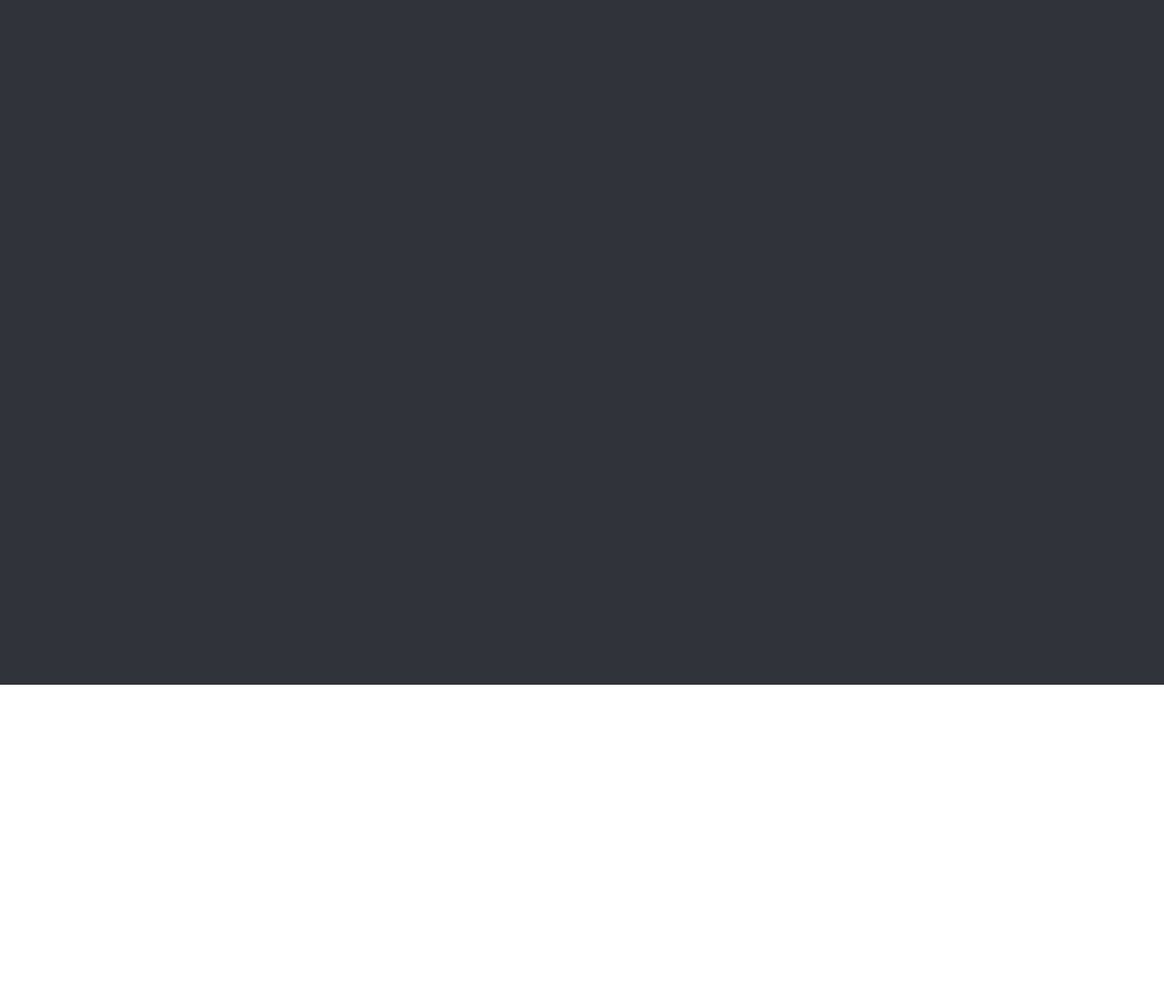
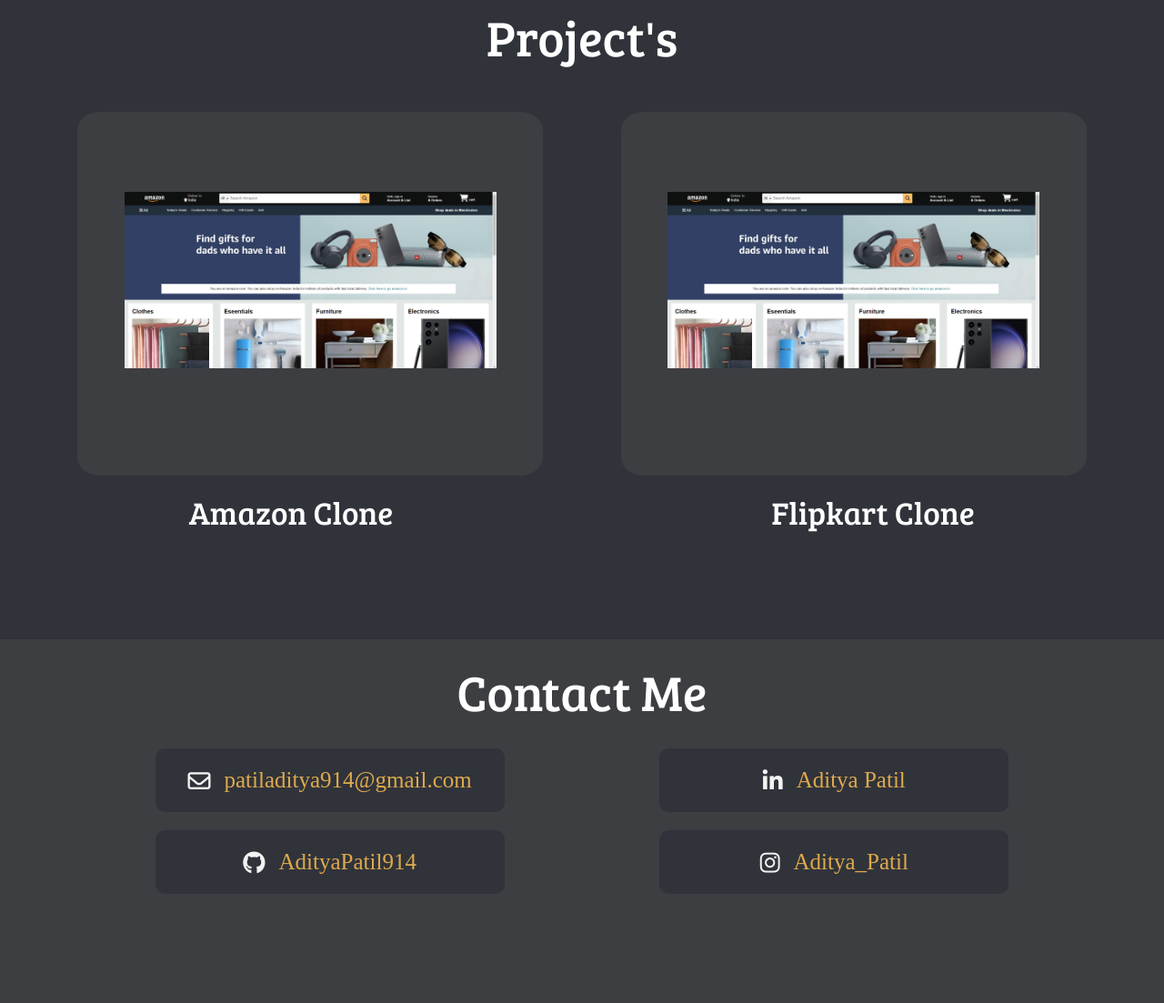
Before and after one commit to Bug-pirate/CodeSoft-Task-1, a plain HTML site: page index.html in a window 1280 px wide. Shown: the part 2027-3130 px from the top of the page at 91% size. Before the commit the page ends 2780 px from the top, so only its background shows below. Drawn offline with Linux system fonts and the light colour scheme.

Commit message:
web 2nd phase

```diff
--- a/Style.css
+++ b/Style.css
@@ -112,7 +112,9 @@
     align-items: center;
     justify-content: space-evenly;
     background-color: #34353a;
+
 }
+
 
 .name-section{
     height: 200px;
@@ -188,7 +190,7 @@
 }
 
 .about-section{
-    height: 2000px;
+    height: 1250px;
     background-color: #31333b;
 }
 
@@ -216,6 +218,7 @@
     font-size: 55px;
     font-family: 'Bree Serif', serif;
     color: white;
+
 
 }
 
@@ -285,7 +288,7 @@
 }
 
 .sql{
-    background-image: url("sql.png");
+    background-image: url("react.png");
 }
 
 .Mongo{
@@ -306,3 +309,165 @@
     border-radius: 10%;
 
 }
+
+
+.project-section{
+    height: 700px;
+    width: 100%;
+    background-color: #31333b;}
+
+.heading-project{
+    height: 80px;
+    color: white;
+    font-size: 55px;
+    display: flex;
+    justify-content: center;
+
+    font-family: 'Bree Serif', serif;
+}
+
+
+.project{
+    padding-top: 40px;
+    height: 400px;
+    display: flex;
+    justify-content: center;
+    justify-items: center;
+    justify-content: space-evenly;
+
+}
+
+.project1{
+    background-color: #3d3e42;
+    width: 40%;
+    height: 400px;
+    display: flex;
+    justify-content: center;
+    align-items: center;
+    border-radius: 5%;
+
+}
+
+.amazon-clone{
+    height: 260px;
+    width: 80%;
+    margin-top: 35px;
+    background-size: contain;
+    background-repeat: no-repeat;
+    background-image: url("amazonclone.png");
+}
+
+.project2{
+    background-color: #3d3e42;
+    width: 40%;
+    height: 400px;
+    display: flex;
+    justify-content: center;
+    align-items: center;
+    border-radius: 5%;
+}
+
+.flipkart-clone{
+    height: 260px;
+    width: 80%;
+    margin-top: 35px;
+    background-size: contain;
+    background-repeat: no-repeat;
+    background-image: url("amazonclone.png");
+}
+
+.project-name{
+    height: 80px;
+    width: 100%;
+    display: flex;
+}
+
+.pr1-name{
+    font-size: 35px;
+    font-family: 'Bree Serif', serif;
+    height: 80px;
+    width: 50%;
+    display: flex;
+    justify-content: center;
+    align-items: center;
+    color: white;
+
+}
+
+.pr2-name{
+    font-size: 35px;
+    font-family: 'Bree Serif', serif;
+    height: 80px;
+    width: 50%;
+    display: flex;
+    justify-content: center;
+    align-items: center;
+    color: white;
+
+}
+
+.contact-me{
+    height: 400px;
+    width: 100%;
+    background-color: #3d3e42;
+}
+
+.contact-me-text{
+    height: 80px;
+    padding-top: 20px;
+    color: white;
+    font-size: 55px;
+    display: flex;
+    justify-content: center;
+
+    font-family: 'Bree Serif', serif;
+}
+
+.main-cont-block{
+    height: 210px;
+    /* background-color: #31333b; */
+    /* display: flex; */
+    justify-content: center;
+    justify-content: space-evenly;
+
+}
+
+.group1-cont{
+    height: 70px;
+    padding-top: 20px;
+    display: flex;
+    justify-content: center;
+    align-items: center;
+    font-size: 25px;
+    justify-content: space-evenly;
+}
+
+
+
+.group2-cont{
+    height: 70px;
+    padding-top: 20px;
+    display: flex;
+    justify-content: center;
+    align-items: center;
+    font-size: 25px;
+    justify-content: space-evenly;
+}
+
+.contact-box{
+    height: 70px;
+    width: 30%;
+    display: flex;
+    align-items: center;
+    justify-content: center;
+    background-color: #31333b;
+    border-radius: 10px;
+    /* font-size: 25px; */
+    color: #f2f3f2;
+}
+
+.info-space{
+    padding-left: 15px;
+    color: #ddaa4b;
+
+}
--- a/index.html
+++ b/index.html
@@ -55,6 +55,7 @@
     </header>
 
     <!-- First Slide -->
+
 
     <section class="main-section">
         <div class="name-info">
@@ -130,16 +131,59 @@
                     </div>
                 </div>
         </div>
+    </section>
 
 
+    <!-- Third Slide -->
+    <section class="project-section">
 
+        <p class="heading-project">Project's</p>
+            <div class="project">
+                <div class="project1">
+                    <div class="amazon-clone"></div>
+                </div>
+                <div class="project2">
+                    <div class="flipkart-clone"></div>
+                </div>
+            </div>
 
+            <div class="project-name">
+                <p class="pr1-name">Amazon Clone</p>
+                <p class="pr2-name">Flipkart Clone</p>
+            </div>
 
     </section>
 
 
+    <!-- Third Slide -->
+    <section class="contact-me">
+        <p class="contact-me-text">Contact Me</p>
+        <div class="main-cont-block">
+            <div class="group1-cont">
+                <div class="contact-mail contact-box">
+                    <i class="fa-regular fa-envelope"></i>
+                    <p class="info-space">patiladitya914@gmail.com</p>
+                </div>
 
+                <div class="contact-linkedin contact-box">
+                    <i class="fa-brands fa-linkedin-in"></i>
+                    <p class="info-space">Aditya Patil</p>
+                </div>
+            </div>
 
+            <div class="group2-cont">
+                <div class="contact-git contact-box">
+                    <i class="fa-brands fa-github"></i>
+                    <p class="info-space">AdityaPatil914</p>
+                </div>
+
+                <div class="contact-insta contact-box">
+                    <i class="fa-brands fa-instagram"></i>
+                    <p class="info-space">Aditya_Patil</p>
+                </div>
+            </div>
+        </div>
+    </section>
 
 </body>
 </html>
```
Also changed, not shown: amazonclone.png (added), react.png (added).
